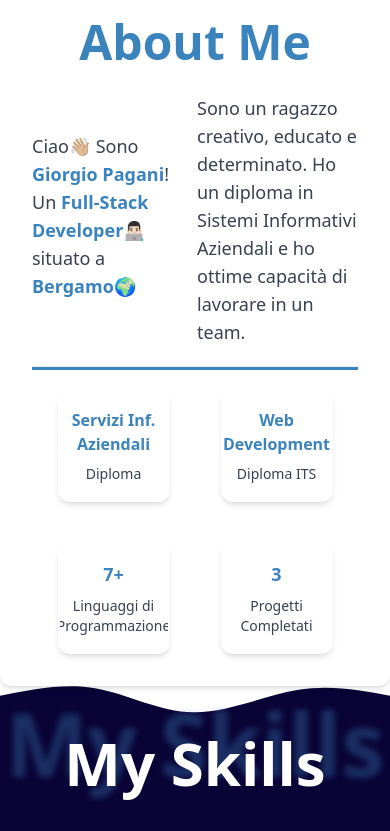
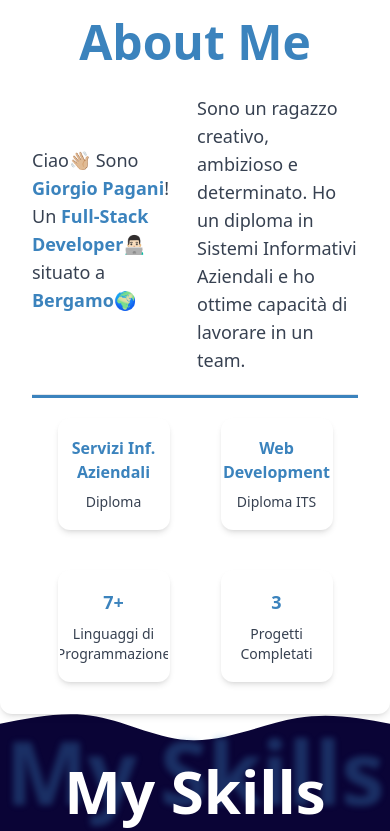
Before and after one commit to giorgiopagani17/Portfolio, a React (Vite) app: page / in a window 390 px wide. Shown: the part 1251-2082 px from the top of the page. Built offline with nearby package versions, Linux system fonts and the light colour scheme.

Commit message:
Update AboutMobile.jsx

```diff
--- a/src/Mobile/AboutMobile.jsx
+++ b/src/Mobile/AboutMobile.jsx
@@ -98,7 +98,7 @@ const About = () => {
                     </strong>
                   </p>
                   <p className="mt-2 flex items-center justify-center w-1/2">
-                    Sono un ragazzo creativo, educato e determinato. Ho un diploma in Sistemi
+                    Sono un ragazzo creativo, ambizioso e determinato. Ho un diploma in Sistemi
                     Informativi Aziendali e ho ottime capacità di lavorare in un team.
                   </p>
                 </div>
```
